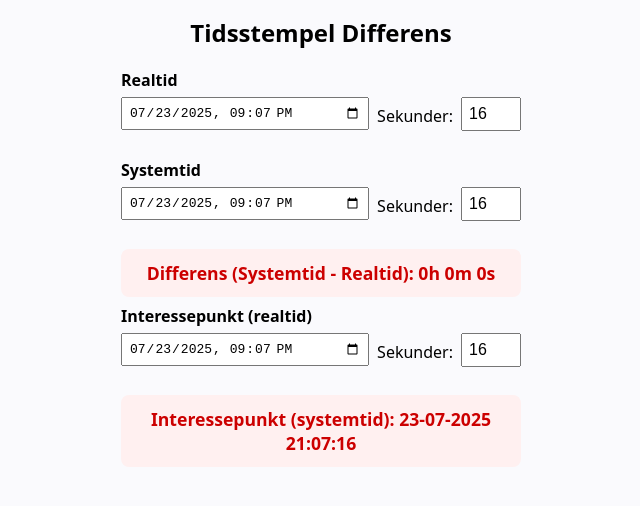
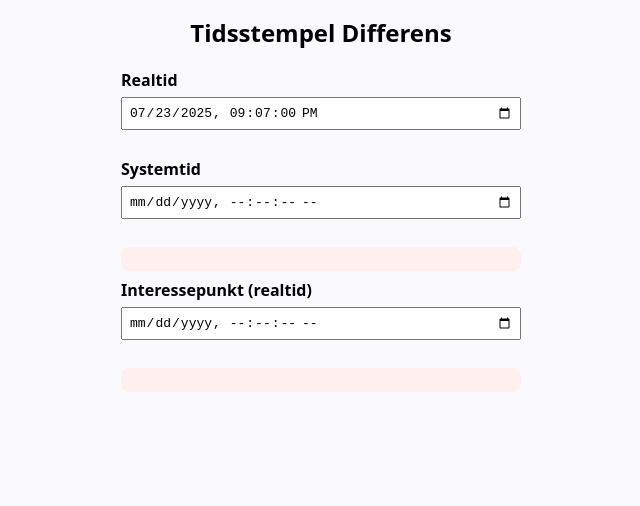
Before and after one commit to mathiasksks/tidsforskel, a plain HTML site: page index.html in a window 1280 px wide. Shown: the whole page, without its empty margins (319-959 px from the left). Drawn offline with Linux system fonts and the light colour scheme.

Commit message:
Update index.html

```diff
--- a/index.html
+++ b/index.html
@@ -23,7 +23,7 @@
       font-weight: bold;
       display: block;
     }
-    input[type="datetime-local"], input[type="number"] {
+    input[type="datetime-local"] {
       width: 100%;
       margin: 6px 0 10px 0;
       padding: 6px;
@@ -46,47 +46,22 @@
       display: block;
       margin-bottom: 4px;
     }
-    .seconds-row {
-      display: flex;
-      align-items: center;
-      gap: 8px;
-    }
-    .seconds-row label {
-      font-weight: normal;
-      margin-bottom: 0;
-    }
-    .seconds-row input[type="number"] {
-      width: 60px;
-      padding: 6px;
-    }
   </style>
 </head>
 <body>
   <h2>Tidsstempel Differens</h2>
   <div class="section">
     <label for="realtid">Realtid</label>
-    <div class="seconds-row">
-      <input type="datetime-local" id="realtid-dt">
-      <label for="realtid-sec">Sekunder:</label>
-      <input type="number" id="realtid-sec" min="0" max="59" value="0">
-    </div>
+    <input type="datetime-local" id="realtid-dt" step="1">
   </div>
   <div class="section">
     <label for="systemtid">Systemtid</label>
-    <div class="seconds-row">
-      <input type="datetime-local" id="systemtid-dt">
-      <label for="systemtid-sec">Sekunder:</label>
-      <input type="number" id="systemtid-sec" min="0" max="59" value="0">
-    </div>
+    <input type="datetime-local" id="systemtid-dt" step="1">
   </div>
   <div id="diff" class="result-line"></div>
   <div class="section">
     <label for="interessepunkt">Interessepunkt (realtid)</label>
-    <div class="seconds-row">
-      <input type="datetime-local" id="interessepunkt-dt">
-      <label for="interessepunkt-sec">Sekunder:</label>
-      <input type="number" id="interessepunkt-sec" min="0" max="59" value="0">
-    </div>
+    <input type="datetime-local" id="interessepunkt-dt" step="1">
   </div>
   <div id="interessepunkt-timestamp" class="result-line"></div>
   <script src="app.js"></script>
```
